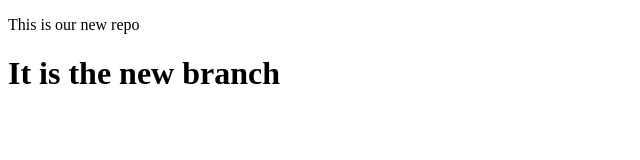
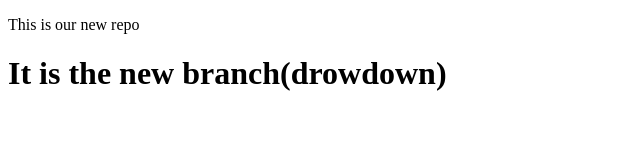
Before and after one commit to Buki01M/LocalRepo, a plain HTML site: page index.html in a window 1280 px wide. Shown: the whole page, without its empty margins (0-640 px from the left). Drawn offline with Linux system fonts and the light colour scheme.

```diff
--- a/index.html
+++ b/index.html
@@ -7,6 +7,6 @@
 </head>
 <body>
     <p>This is our new repo</p>
-    <h1>It is the new branch</h1>
+    <h1>It is the new branch(drowdown)</h1>
 </body>
 </html>
```
